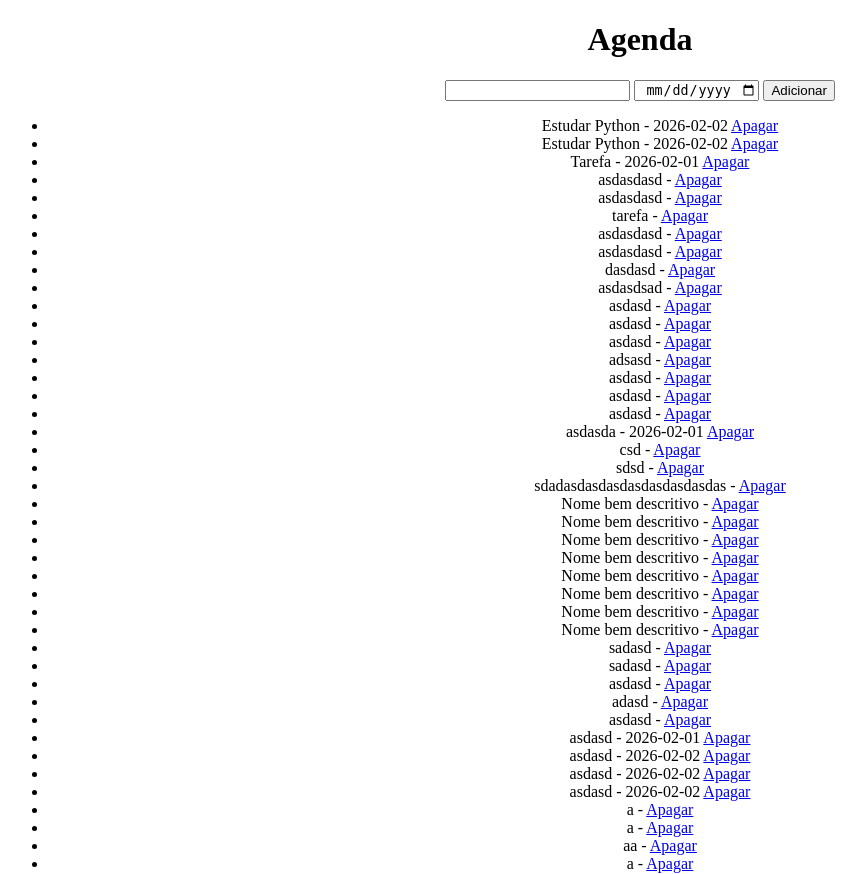
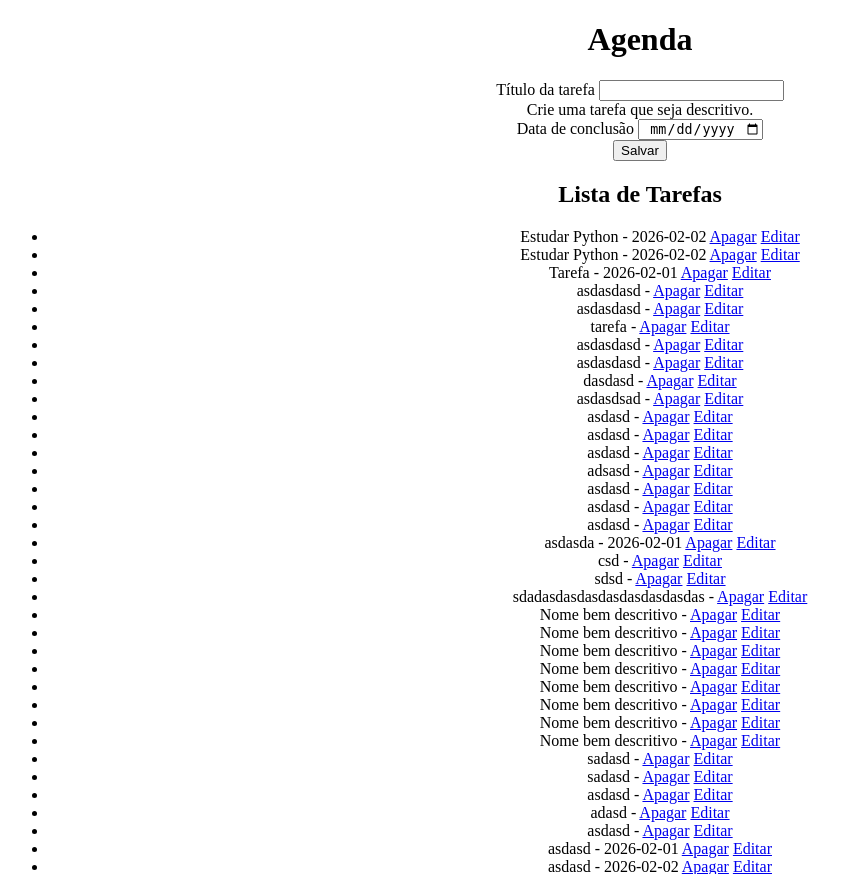
Before and after one commit to HeitorCarvalho26/agenda_py, a Flask app: page /agenda in a window 1280 px wide. Shown: the top 874 px of the page, without its empty margins (0-866 px from the left). Run offline with Flask 3, Linux system fonts and the light colour scheme; data comes from the database, SQL or seed files in the repository; parts of the project's set-up code (start-up, migrations or seed data) failed here and were passed over.

Commit message:
terminando a agenda

```diff
--- a/templates/agenda.html
+++ b/templates/agenda.html
@@ -1,43 +1,61 @@
-{%extends "base.html"%}
+{% extends "base.html" %}
 
-{%block content%}
-    <form method="POST">
-        <input typr="text" name="titulo-tarefa" id="titulo-tarefa" palceholder="Título da tarefa" required>
-        <input type="date" name="data-conclusao" id="data-conclusao">
-        <button type="submit">Adicionar</button>
+{% block content %}
+    <form class="mt-3" method="POST">
+
+        <div class="mb-3">
+            <label for="titulo-tarefa" class="form-label">Título da tarefa</label>
+            <input type="text" class="form-control" name="titulo-tarefa" id="titulo-tarefa"
+                aria-describedby="ajudaNomeTarefa" value="{{ tarefa_selecionada.titulo_tarefa if tarefa_selecionada else ''}}" required>
+            <div id="ajudaNomeTarefa" class="form-text">Crie uma tarefa que seja descritivo.</div>
+        </div>
+
+        <div class="mb-3">
+            <label for="data-conclusao" class="form-label">Data de conclusão</label>
+            <input type="date" class="form-control" name="data-conclusao" id="data-conclusao">
+        </div>
+
+        <button type="submit" class="btn btn-primary">Salvar</button>
+
+        {% if tarefa_selecionada %}
+            <a href="{{ url_for('agenda') }}" class="btn btn-secundary">Cancelar</a>
+        {% endif %}
     </form>
+
+    <h2 class="my-3">Lista de Tarefas</h2>
 
     {% if tarefas %}
 
         <ul>
             {% for tarefa in tarefas %}
-            <li>
-                {{ tarefa.titulo_tarefa }} - {{ tarefa.data_conclusao }}
-                <a href="{{url_for('delete', idTarefa=tarefa.id_tarefa)}}">Apagar</a>
+                <li>{{ tarefa.titulo_tarefa }} - {{ tarefa.data_conclusao }}
+                    <a href="{{ url_for('delete', idTarefa=tarefa.id_tarefa) }}">Apagar</a>
+                    <a href="{{ url_for('update', idTarefa=tarefa.id_tarefa) }}">Editar</a>
                 </li>
+                <!-- Controle para editar -->
             {% endfor %}
         </ul>
 
     {% else %}
 
-    <p> Nenhuma tarefa cadastrada</p>
+        <p>Nenhuma tarefa cadastrada</p>
 
-{% endif%}
+    {% endif %}
 
-{%endblock%}
+{% endblock %}
 
 <!-- Métodos HTTP:
+    GET -> "pega" (recupera/obtém) as informações (READ)
     POST -> "envia" (cadastra/inclui/adiciona) as informações (CREATE)
-    GET -> "pega" (recupera/obtém) as informações (READ)
     UPDATE/PATCH -> "atualiza" as informações (UPDATE)
-    DELETE -> "apaga" as informações  (DELETE)
+    DELETE -> "apaga" as informações (DELETE)
 
     CRUD -> Create, Read, Update, Delete
 -->
 
-<!-- Codigos de retorno
+<!-- Códigos de retorno:
     2XX - Sucesso
     3XX - Sucesso, mas redirecionado
-    4XX - Não entrado (Falha na REQUISIÇÃO)
-    5XX - Erro do servidor (Falha na RESPOSTA)
+    4XX - Não encontrado (falha  na REQUISIÇÃO)
+    5XX - Erro do servidor (falha na RESPOSTA)
 -->
```
Lines whose indentation alone changed are shown as unchanged.
